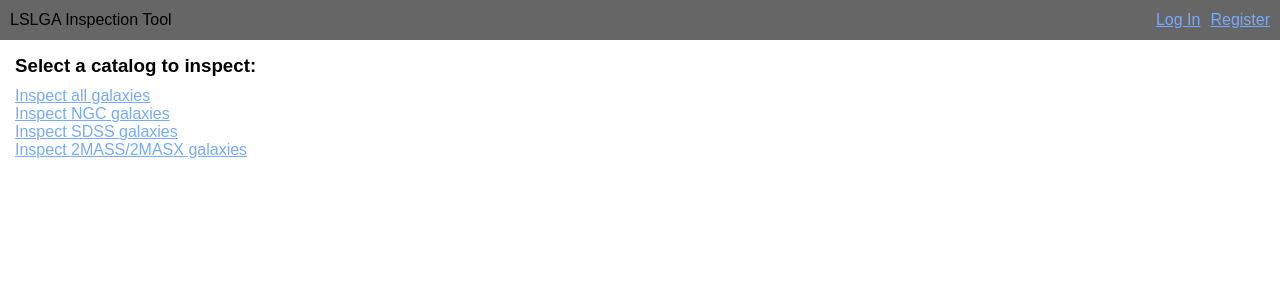
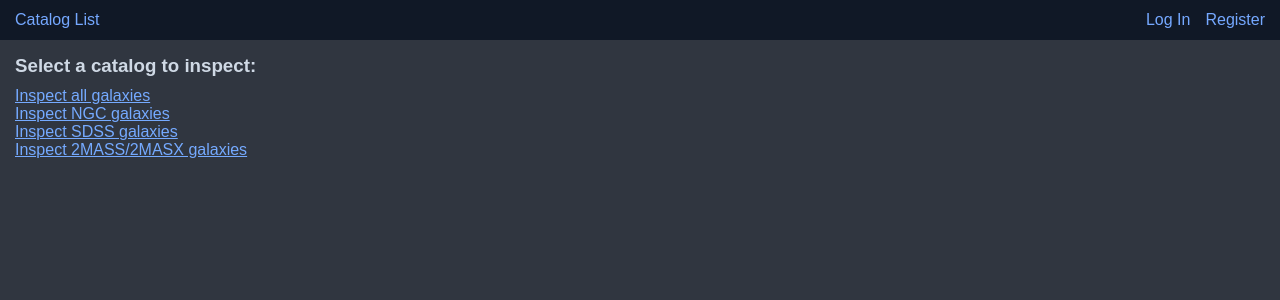
Before and after one commit to ver09934/lslga-inspect, a Flask app: page /inspect in a window 1280 px wide. Shown: the top 300 px of the page. Run offline with Flask 2, Linux system fonts and the light colour scheme.

Commit message:
Change colors

```diff
--- a/lslga_inspect/static/style.css
+++ b/lslga_inspect/static/style.css
@@ -23,6 +23,8 @@ html, body {
 
     /* color: #E0E0E0;
     background-color: #333333; */
+    color: #cfd9e5;
+    background-color: #303640;
     font-family: sans-serif;
 }
 
@@ -40,7 +42,7 @@ a {
 /* --- Navbar --- */
 
 nav {
-    background-color: #666666;
+    background-color: #101826;
     position: fixed;
     width: 100%;
     z-index: 1;
@@ -56,20 +58,21 @@ nav ul {
 nav li {
     display: inline-block;
     position: relative;
-    padding: 0px 0px 0px 10px;
-    color: #000000;
+    padding: 0px 0px 0px 15px;
+    /* color: #000000; */
 }
 
 .floatright {
     float: right;
-    padding: 0px 10px 0px 0px;
+    padding: 0px 15px 0px 0px;
 }
 
 nav a {
-    color: #77aaff;
+    color: #75a8ff;
     padding: 0px;
     margin: 0px;
-    text-decoration: underline;
+    /* text-decoration: underline; */
+    text-decoration: none;
 }
 
 nav a:hover {
--- a/lslga_inspect/templates/base.html
+++ b/lslga_inspect/templates/base.html
@@ -7,8 +7,9 @@
     <body>
         <nav>
             <ul>
-                <li>LSLGA Inspection Tool</li>
+                <!-- <li>Inspect</li> -->
                 <!-- <li><a href="">Dummy</a></li> -->
+                <li><a href="{{ url_for('inspect.index') }}">Catalog List</a></li>
                 {% if g.user %}
                     <li class="floatright">{{ g.user['username'] }}</li>
                     <li class="floatright"><a href="{{ url_for('user.logout') }}">Log Out</a></li>
--- a/lslga_inspect/templates/inspect.html
+++ b/lslga_inspect/templates/inspect.html
@@ -24,6 +24,4 @@
     <a href="{{ url_for('inspect.inspect_catalog', catalog_raw=catalog_raw) }}">[New {{catalog_pretty}} galaxy]</a>
     <br/>
     <a href="{{viewer_link|safe}}" target="_blank">[Inspect in Viewer]</a>
-    <br/>
-    <a href="{{ url_for('inspect.index') }}">[Back to catalog list]</a>
 {% endblock %}
```
